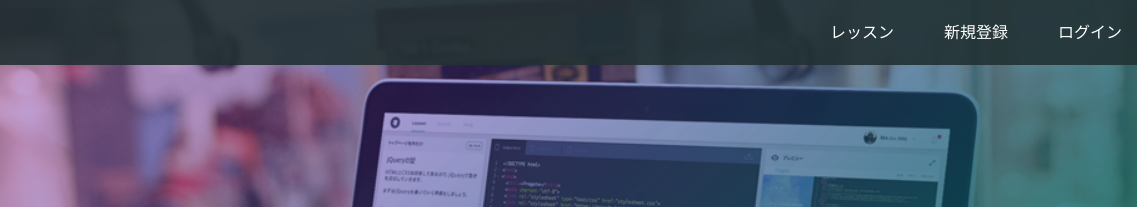
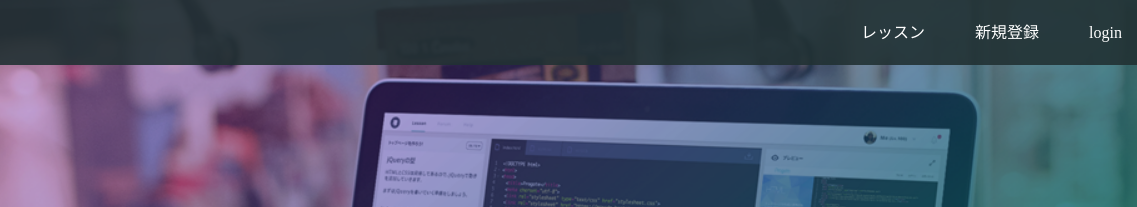
Before and after one commit to hYHaab/sample, a plain HTML site: page index.html in a window 1280 px wide. Shown: the top 207 px of the page, 143-1280 px from the left. Drawn offline with Linux system fonts and the light colour scheme.

Commit message:
Update index.html

```diff
--- a/index.html
+++ b/index.html
@@ -17,7 +17,7 @@
       <div class="header-right">
         <a href="#">レッスン</a>
         <a href="#">新規登録</a>
-        <a href="#" class="login">ログイン</a>
+        <a href="#" class="login">login</a>
       </div>
     </div>
   </header>
```
